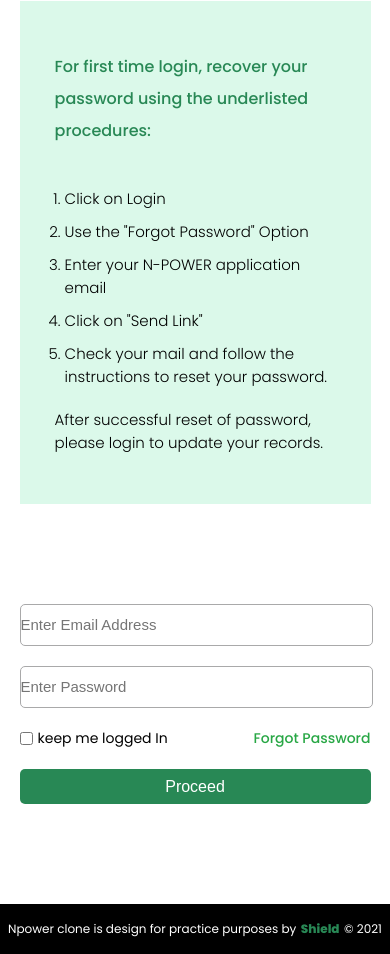
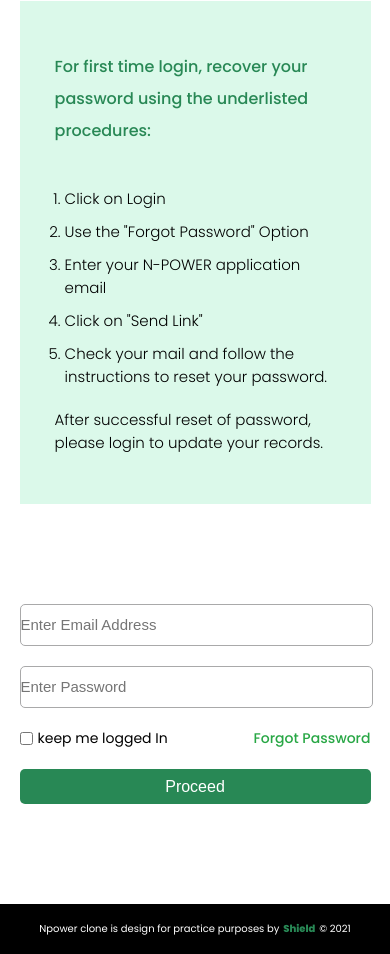
Before and after one commit to godshields/npower, a plain HTML site: page index.html in a window 390 px wide. Shown: the part 255-1209 px from the top of the page. Drawn offline with Linux system fonts and the light colour scheme.

Commit message:
Update style.css

```diff
--- a/css/style.css
+++ b/css/style.css
@@ -236,7 +236,7 @@
 }
 
 footer{
-    font-size: 12px;
+    font-size: 0.625rem;
 }
 
 }
```
